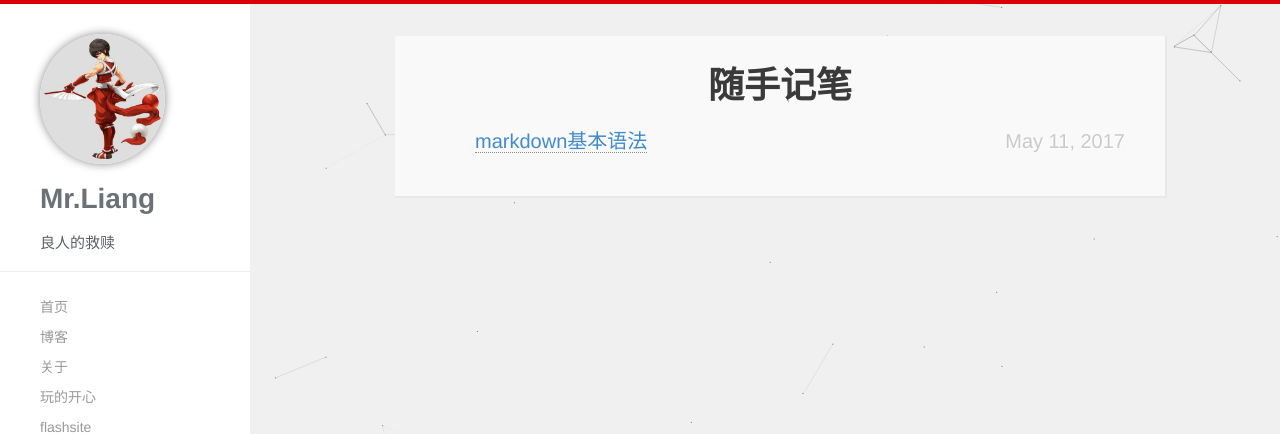
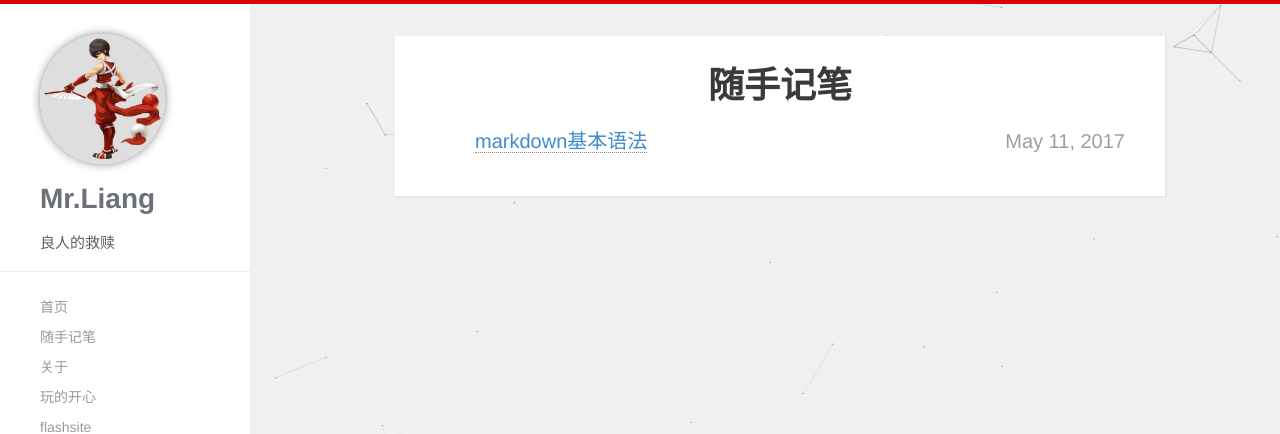
Before and after one commit to liangrengongzuoshi/liangzai.pub, a Jekyll site: the page built from blog.html, in a window 1280 px wide. Shown: the top 434 px of the page. Built offline with Jekyll 4.4.1, drawn with Linux system fonts in a browser that asks for light colours; nearby versions of some CDN libraries.

Commit message:
修改css样式

```diff
--- a/_includes/navigation.html
+++ b/_includes/navigation.html
@@ -12,7 +12,7 @@
     <div class="navbar-collapse collapse">
       <ul class="nav navbar-nav">
       <li><a href="{{ site.baseurl }}/index.html">首页</a></li>
-      <li><a href="{{ site.baseurl }}/blog.html">博客</a></li>
+      <li><a href="{{ site.baseurl }}/blog.html">随手记笔</a></li>
       <li><a href="{{ site.baseurl }}/about.html">关于</a></li>
       <!--<li><a href="{{ site.baseurl }}/fun.html">玩的开心</a></li>-->
       </ul>
@@ -27,7 +27,7 @@
     <li class="sidebar-brand"><a href="{{ site.baseurl }}/"><h1 class="brand">{{ site.name }}</h1></a><h3>{{ site.description }}</h3></li>
     <hr />
       <li><a href="{{ site.baseurl }}/index.html">首页</a></li>
-      <li><a href="{{ site.baseurl }}/blog.html">博客</a></li>
+      <li><a href="{{ site.baseurl }}/blog.html">随手记笔</a></li>
       <li><a href="{{ site.baseurl }}/about.html">关于</a></li>
       <li><a href="{{ site.baseurl }}/fun.html">玩的开心</a></li>
       <li><a href="{{ site.baseurl }}/htmlhub/flashsite/index.html">flashsite</a></li>
--- a/css/hc.css
+++ b/css/hc.css
@@ -384,7 +384,7 @@ img
 {
   margin-bottom:30px;
   margin-top:30px;
-  background-color:#f9f9f9;
+  background-color:#fff;
   box-shadow:1px 1px 0 1px #e8e8e8;
   padding:10px 40px 0
 }
@@ -415,7 +415,7 @@ img
 
 time
 {
-  color:#c9c9c9;
+  color:#9E9E9E;
   font-family:"Helvetica Neue", helvetica, "Open Sans", sans-serif;
   font-weight:100;
   text-shadow:1px 1px #fff
```
Also changed, not shown: _posts/2017-05-11-markdown.md (+1 -1 lines).
